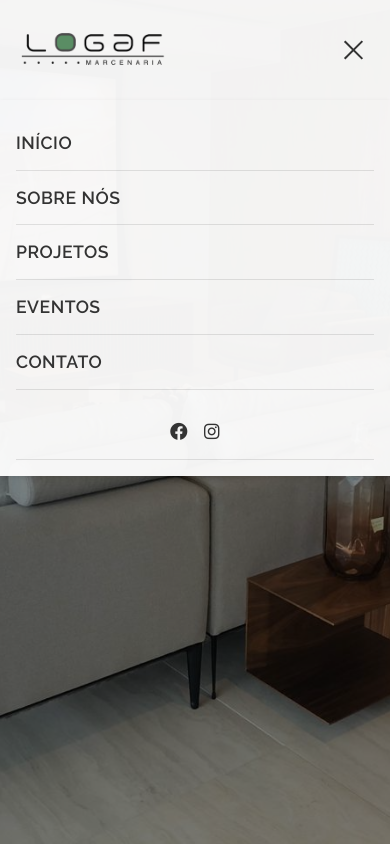
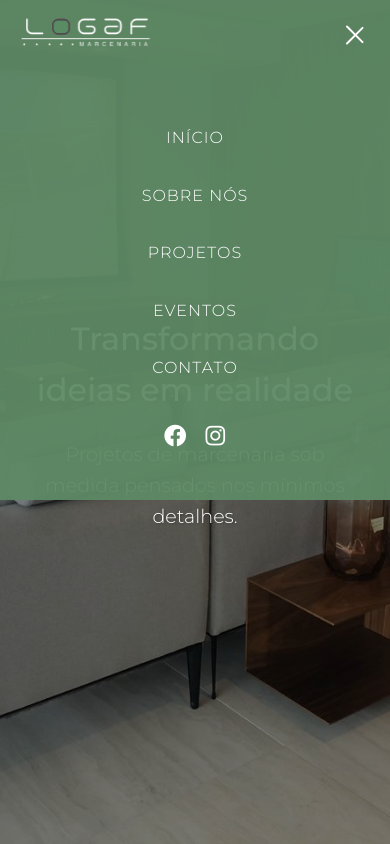
Before and after one commit to hiagoazevedo/logaf-website, a plain HTML site: page index.html in a window 390 px wide. Both pictures are taken after a click on the button 353 px from the left and 49 px from the top of the page. Shown: the top 844 px of the page. Drawn offline with nearby package versions, Linux system fonts and the light colour scheme.

Commit message:
Redesign do header, responsividade e correções de overflow

```diff
--- a/css/components/header.css
+++ b/css/components/header.css
@@ -1,186 +1,208 @@
-/* Header Styles */
+/* HEADER MINIMALISTA INSPIRADO NO SIQUEIRA AZUL */
 .header {
   position: fixed;
+  top: 0;
+  left: 0;
   width: 100%;
   z-index: 1000;
-  transition: all 0.3s ease;
-  padding: 1rem 0;
+  background: transparent;
+  transition: background 0.4s cubic-bezier(0.4,0,0.2,1), box-shadow 0.4s cubic-bezier(0.4,0,0.2,1);
+  box-shadow: none;
+  padding: 0;
+  height: 90px;
+  display: flex;
+  align-items: center;
 }
-
-.header.transparent {
-  background-color: rgba(255, 255, 255, 0.25);
-}
-
 .header.scrolled {
-  background-color: rgba(255, 255, 255, 0.95);
-  box-shadow: 0 2px 10px rgba(0, 0, 0, 0.1);
+  background: transparent;
+  box-shadow: none;
 }
 
 .nav-container {
-  max-width: 1200px;
+  width: 100%;
+  max-width: 1400px;
   margin: 0 auto;
   display: flex;
+  align-items: center;
   justify-content: space-between;
-  align-items: center;
-  padding: 0 2rem;
+  padding: 0 32px;
+  height: 90px;
+}
+.logo img {
+  height: 75px;
+  transition: height 0.4s cubic-bezier(0.4,0,0.2,1);
+}
+.header.scrolled .logo img {
+  height: 60px;
 }
 
-.logo {
-  flex-shrink: 0;
+.mobile-menu-btn {
+  display: flex;
+  flex-direction: column;
+  justify-content: center;
+  align-items: center;
+  width: 48px;
+  height: 48px;
+  background: none;
+  border: none;
+  cursor: pointer;
+  z-index: 1201;
+}
+.mobile-menu-btn span {
+  display: block;
+  width: 30px;
+  height: 2px;
+  background: #fff;
+  margin: 5px 0;
+  border-radius: 2px;
+  transition: all 0.4s cubic-bezier(0.4,0,0.2,1);
+}
+.header.scrolled .mobile-menu-btn span {
+  background: #333;
+}
+.mobile-menu-btn.active span:nth-child(1) {
+  transform: rotate(45deg) translate(5px, 11px);
+}
+.mobile-menu-btn.active span:nth-child(2) {
+  opacity: 0;
+}
+.mobile-menu-btn.active span:nth-child(3) {
+  transform: rotate(-45deg) translate(5px, -11px);
 }
 
-.logo img {
-  height: 100px;
-  transition: transform 0.3s ease;
+/* Overlay do menu usando nav-menu */
+.nav-menu {
+  position: fixed;
+  top: 0;
+  left: 0;
+  width: 100vw;
+  height: 0;
+  background: rgba(94, 138, 102, 0.95);
+  display: flex;
+  flex-direction: column;
+  align-items: center;
+  justify-content: center;
+  gap: 0;
+  opacity: 0;
+  visibility: hidden;
+  overflow: hidden;
+  z-index: 999;
+  padding-top: 0;
+  transition: height 0.5s cubic-bezier(0.4,0,0.2,1), opacity 0.5s, visibility 0.5s, padding-top 0.5s;
+  list-style: none;
 }
-
-.logo img:hover {
-  transform: scale(1.05);
+.logo {
+  position: relative;
+  z-index: 1300;
 }
-
-.nav-menu {
-  display: flex;
-  align-items: center;
-  gap: 2rem;
+.nav-menu.active {
+  height: 520px;
+  opacity: 1;
+  visibility: visible;
+  padding-top: 120px;
+}
+.nav-menu:not(.active) {
+  opacity: 0;
+  pointer-events: none;
+  height: 0;
+  padding-top: 0;
+  transform: translateY(-40px);
 }
 
 .nav-menu li {
-  position: relative;
+  width: 100%;
   display: flex;
+  justify-content: center;
   align-items: center;
+  margin: 12px 0;
+  transform: translateY(20px);
+  opacity: 0;
+  transition: all 0.6s cubic-bezier(0.4,0,0.2,1);
+}
+.nav-menu.active li {
+  transform: translateY(0);
+  opacity: 1;
+}
+.nav-menu.active li:nth-child(1) { transition-delay: 0.1s; }
+.nav-menu.active li:nth-child(2) { transition-delay: 0.2s; }
+.nav-menu.active li:nth-child(3) { transition-delay: 0.3s; }
+.nav-menu.active li:nth-child(4) { transition-delay: 0.4s; }
+.nav-menu.active li:nth-child(5) { transition-delay: 0.5s; }
+.nav-menu.active li:nth-child(6) { transition-delay: 0.6s; }
+
+/* Social links dentro do nav-menu */
+.nav-menu li.social-links {
+  margin-top: 18px;
+  margin-bottom: 0;
+  gap: 18px;
+  padding-bottom: 32px;
 }
 
-.nav-menu li:not(:last-child)::after {
-  content: "|";
+.nav-menu li.social-links a {
+  color: #fff;
+  font-size: 1.4rem;
+  transition: color 0.3s;
+}
+.nav-menu li.social-links a:hover {
   color: var(--primary-color);
-  margin-left: 1rem;
-  opacity: 0.5;
 }
 
 .nav-menu a {
-  color: var(--dark-gray);
+  font-family: 'Montserrat', sans-serif;
+  font-weight: 300;
+  font-size: 18px;
+  color: #fff;
   text-decoration: none;
-  font-weight: 600;
-  font-size: 0.95rem;
-  letter-spacing: 0.5px;
-  text-transform: uppercase;
-  transition: color 0.3s ease;
+  letter-spacing: 1px;
+  position: relative;
+  padding: 4px 0;
+  transition: color 0.3s;
+}
+.nav-menu a::after {
+  content: '';
+  display: block;
+  width: 0;
+  height: 2px;
+  background: #fff;
+  transition: width 0.3s;
+  position: absolute;
+  left: 0;
+  bottom: 0;
+}
+.nav-menu a:hover::after {
+  width: 100%;
 }
 
-.nav-menu a:hover {
-  color: var(--primary-color) !important;
+@media (max-width: 900px) {
+  .nav-container {
+    padding: 0 12px;
+  }
 }
-
-.social-links {
-  display: flex;
-  align-items: center;
-  gap: 1rem;
-  margin-left: 1rem;
-}
-
-.social-links a {
-  color: var(--dark-gray);
-  font-size: 1.2rem;
-  transition: color 0.3s ease;
-}
-
-.social-links a:hover {
-  color: var(--primary-color);
-}
-
-.mobile-menu-btn {
-  display: none;
-  background: none;
-  border: none;
-  cursor: pointer;
-  padding: 0.5rem;
-}
-
-.mobile-menu-btn span {
-  display: block;
-  width: 25px;
-  height: 2px;
-  background-color: var(--dark-gray);
-  margin: 5px 0;
-  transition: all 0.3s ease;
-}
-
-/* Mobile Styles */
-@media (max-width: 768px) {
+@media (max-width: 600px) {
   html, body {
     overflow-x: hidden;
   }
-  .header {
-    width: 100vw;
-    left: 0;
-    right: 0;
-    box-sizing: border-box;
-    overflow-x: hidden;
+  .header, .nav-container {
+    height: 70px;
   }
-  .nav-container {
-    max-width: 100vw;
-    width: 100vw;
-    padding: 0 1rem;
-    box-sizing: border-box;
+  .logo img {
+    height: 68px;
+  }
+  .header.scrolled .logo img {
+    height: 30px;
+  }
+  .nav-menu.active {
+    height: 500px;
+    padding-top: 100px;
   }
   .mobile-menu-btn {
-    display: block;
+    width: 38px;
+    height: 38px;
   }
-  .nav-menu {
-    opacity: 0;
-    pointer-events: none;
-    display: flex;
-    flex-direction: column;
-    position: fixed;
-    top: 100px;
-    left: 0;
-    width: 100%;
-    background-color: rgba(255, 255, 255, 0.95);
-    padding: 1rem;
-    box-shadow: 0 2px 5px rgba(0,0,0,0.1);
-    gap: 0;
-    transition: opacity 0.3s ease;
-    z-index: 999;
-  }
-  .nav-menu.active {
-    opacity: 1;
-    pointer-events: auto;
-  }
-  .nav-menu li {
-    width: 100%;
-    text-align: left;
-    padding: 0.8rem 0;
-    border-bottom: 1px solid rgba(0,0,0,0.1);
+  .mobile-menu-btn span {
+    width: 24px;
   }
   .nav-menu a {
-    color: var(--dark-gray);
-    font-size: 1.1rem;
-    font-weight: 600;
-    letter-spacing: 0.5px;
-    text-transform: uppercase;
-    transition: color 0.3s ease;
-  }
-  .nav-menu a:hover {
-    color: var(--primary-color) !important;
-  }
-  .nav-menu li:not(:last-child)::after {
-    display: none;
-  }
-  .social-links {
-    margin: 1rem 0 0 0;
-    justify-content: center;
-  }
-  .logo img {
-    height: 60px;
-  }
-  /* Animation for mobile menu button */
-  .mobile-menu-btn.active span:nth-child(1) {
-    transform: rotate(45deg) translate(5px, 5px);
-  }
-  .mobile-menu-btn.active span:nth-child(2) {
-    opacity: 0;
-  }
-  .mobile-menu-btn.active span:nth-child(3) {
-    transform: rotate(-45deg) translate(5px, -5px);
+    font-size: 16px;
   }
 }
--- a/index.html
+++ b/index.html
@@ -15,7 +15,7 @@
         <nav class="nav-container">
             <div class="logo">
                 <a href="index.html">
-                    <img src="assets/Logo-logaf-sfundo-preto.png" alt="Logaf Logo">
+                    <img src="assets/Logo-logaf-sfundo.PNG" alt="Logaf Logo">
                 </a>
             </div>
             <button class="mobile-menu-btn" aria-label="Menu">
--- a/js/main.js
+++ b/js/main.js
@@ -4,6 +4,9 @@ document.addEventListener('DOMContentLoaded', function() {
     const navMenu = document.querySelector('.nav-menu');
     const header = document.querySelector('.header');
     const heroContent = document.querySelector('.hero-content');
+    const logoImg = document.querySelector('.logo img');
+    const logoBranca = 'assets/Logo-logaf-sfundo.PNG';
+    const logoPreta = 'assets/Logo-logaf-sfundo-preto.png';
 
     // Garante que o menu está fechado por padrão
     navMenu.classList.remove('active');
@@ -12,46 +15,66 @@ document.addEventListener('DOMContentLoaded', function() {
         return window.innerWidth <= 768;
     }
 
+    // Função para abrir o menu
+    function openMenu() {
+        navMenu.classList.add('active');
+        mobileMenuBtn.classList.add('active');
+        header.classList.remove('scrolled');
+        // Animação sequencial dos itens
+        navMenu.querySelectorAll('li').forEach((li, i) => {
+            li.style.transitionDelay = (0.08 * i + 0.1) + 's';
+        });
+    }
+    // Função para fechar o menu
+    function closeMenu() {
+        navMenu.classList.remove('active');
+        mobileMenuBtn.classList.remove('active');
+        // Remove delays para resetar animação após a transição
+        setTimeout(() => {
+            navMenu.querySelectorAll('li').forEach(li => {
+                li.style.transitionDelay = '';
+            });
+        }, 400); // tempo igual ao da transição do CSS
+    }
+
+    // Toggle menu ao clicar no hambúrguer
     mobileMenuBtn.addEventListener('click', function(e) {
         e.stopPropagation();
-        navMenu.classList.toggle('active');
-        this.classList.toggle('active');
-        // Adiciona ou remove a classe scrolled no header ao abrir/fechar menu no mobile
-        if (isMobile()) {
-            if (navMenu.classList.contains('active')) {
-                header.classList.add('scrolled');
-                if (heroContent) heroContent.style.display = 'none';
-            } else if (window.scrollY === 0) {
-                header.classList.remove('scrolled');
-                if (heroContent) heroContent.style.display = '';
-            } else {
-                if (heroContent) heroContent.style.display = '';
-            }
+        if (navMenu.classList.contains('active')) {
+            closeMenu();
+        } else {
+            openMenu();
         }
     });
 
-    // Fecha o menu ao clicar em qualquer link do menu
-    document.querySelectorAll('.nav-menu a').forEach(link => {
+    // Fecha menu ao clicar em qualquer link
+    navMenu.querySelectorAll('a').forEach(link => {
         link.addEventListener('click', function() {
-            navMenu.classList.remove('active');
-            mobileMenuBtn.classList.remove('active');
-            if (isMobile() && window.scrollY === 0) {
-                header.classList.remove('scrolled');
-            }
-            if (heroContent) heroContent.style.display = '';
+            closeMenu();
         });
     });
 
-    // Fecha o menu ao clicar fora dele
-    document.addEventListener('click', function(event) {
-        if (!event.target.closest('.nav-container')) {
-            navMenu.classList.remove('active');
-            mobileMenuBtn.classList.remove('active');
-            if (isMobile() && window.scrollY === 0) {
-                header.classList.remove('scrolled');
-            }
-            if (heroContent) heroContent.style.display = '';
+    // Fecha menu ao clicar fora do overlay
+    document.addEventListener('click', function(e) {
+        if (navMenu.classList.contains('active') && !navMenu.contains(e.target) && !mobileMenuBtn.contains(e.target)) {
+            closeMenu();
         }
+    });
+
+    // Efeito do header ao rolar
+    window.addEventListener('scroll', function() {
+        if (window.scrollY > 10 && !navMenu.classList.contains('active')) {
+            header.classList.add('scrolled');
+            if (logoImg) logoImg.src = logoPreta;
+        } else {
+            header.classList.remove('scrolled');
+            if (logoImg) logoImg.src = logoBranca;
+        }
+    });
+
+    // Garante que o menu fecha ao redimensionar
+    window.addEventListener('resize', function() {
+        closeMenu();
     });
 
     // Smooth scroll for anchor links
@@ -154,18 +177,6 @@ document.addEventListener('DOMContentLoaded', function() {
         });
     }
 
-    // Header Scroll Effect
-    let lastScroll = 0;
-    window.addEventListener('scroll', () => {
-        const currentScroll = window.pageYOffset;
-        if (currentScroll <= 0 && (!isMobile() || !navMenu.classList.contains('active'))) {
-            header.classList.remove('scrolled');
-            return;
-        }
-        header.classList.add('scrolled');
-        lastScroll = currentScroll;
-    });
-
     // Hero Slider
     const slides = document.querySelectorAll('.hero-slide');
     let currentSlide = 0;
```
Also changed, not shown: eventos.html (+1 -1 lines), projetos.html (+1 -1 lines), sobre.html (+1 -1 lines).
